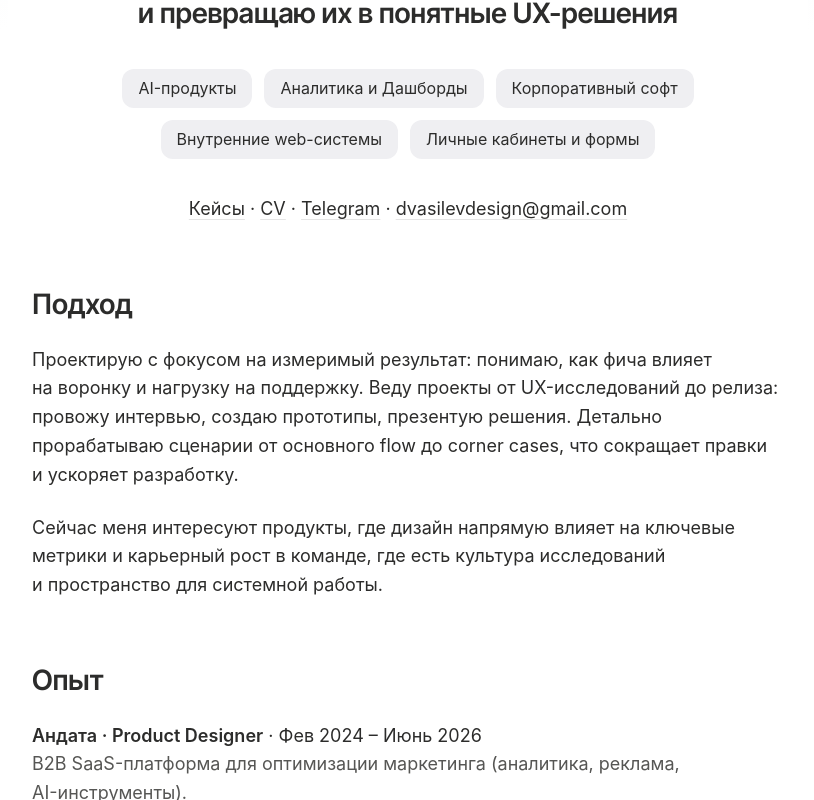
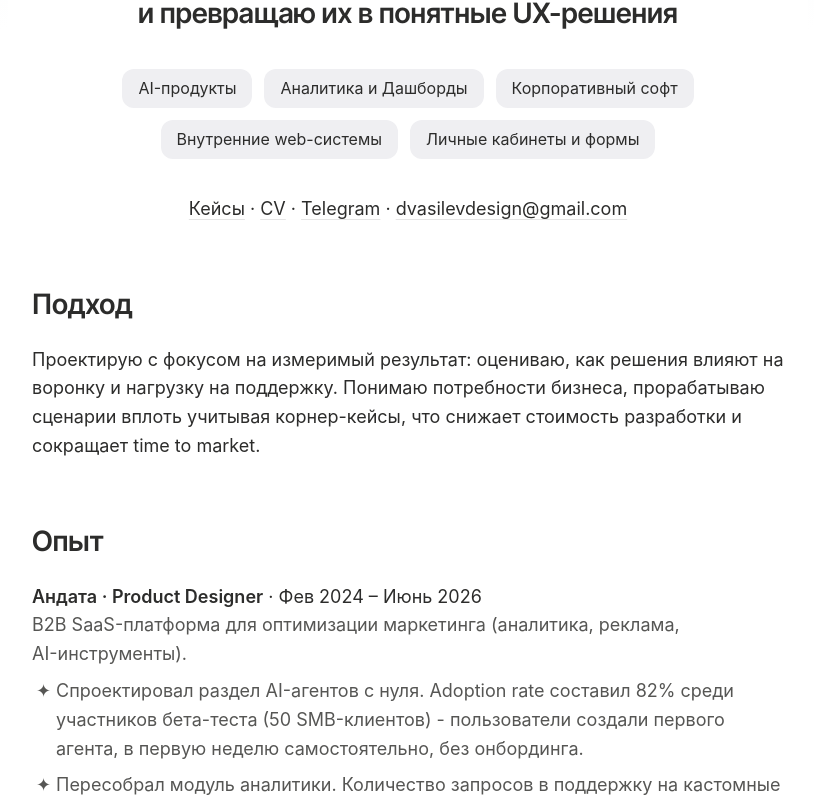
Before and after one commit to d1mavasilev/my-portfolio-next, a Next.js app: page /for/1 in a window 1280 px wide. Shown: the part 450-1250 px from the top of the page, without its empty margins (232-1046 px from the left). Built offline with nearby package versions, Linux system fonts and the light colour scheme.

Commit message:
описание

```diff
--- a/app/for/[company]/page.tsx
+++ b/app/for/[company]/page.tsx
@@ -93,10 +93,7 @@ export default async function CompanyPage({ params }: { params: Promise<{ compan
             <section className="approach fade-in">
               <h2>Подход</h2>
               <p>
-                Проектирую с фокусом на измеримый результат: понимаю, как фича влияет на воронку и нагрузку на поддержку. Веду проекты от UX-исследований до релиза: провожу интервью, создаю прототипы, презентую решения. Детально прорабатываю сценарии от основного flow до corner cases, что сокращает правки и ускоряет разработку.
-              </p>
-              <p>
-                Сейчас меня интересуют продукты, где дизайн напрямую влияет на ключевые метрики и карьерный рост в команде, где есть культура исследований и пространство для системной работы.
+                Проектирую с фокусом на измеримый результат: оцениваю, как решения влияют на воронку и нагрузку на поддержку. Понимаю потребности бизнеса, прорабатываю сценарии вплоть учитывая корнер-кейсы, что снижает стоимость разработки и сокращает time to market.
               </p>
             </section>
 
--- a/app/page.tsx
+++ b/app/page.tsx
@@ -81,7 +81,7 @@ export default function Home() {
             <section className="approach fade-in">
               <h2>Подход</h2>
               <p>
-                Проектирую с фокусом на измеримый результат: понимаю, как фича влияет на воронку и нагрузку на поддержку. Веду проекты от UX-исследований до релиза: провожу интервью, создаю прототипы, презентую решения. Детально прорабатываю сценарии от основного flow до corner cases, что сокращает правки и ускоряет разработку.
+                Проектирую с фокусом на измеримый результат: оцениваю, как решения влияют на воронку и нагрузку на поддержку. Понимаю потребности бизнеса, прорабатываю сценарии вплоть учитывая корнер-кейсы, что снижает стоимость разработки и сокращает time to market.
               </p>
             </section>
 
```
